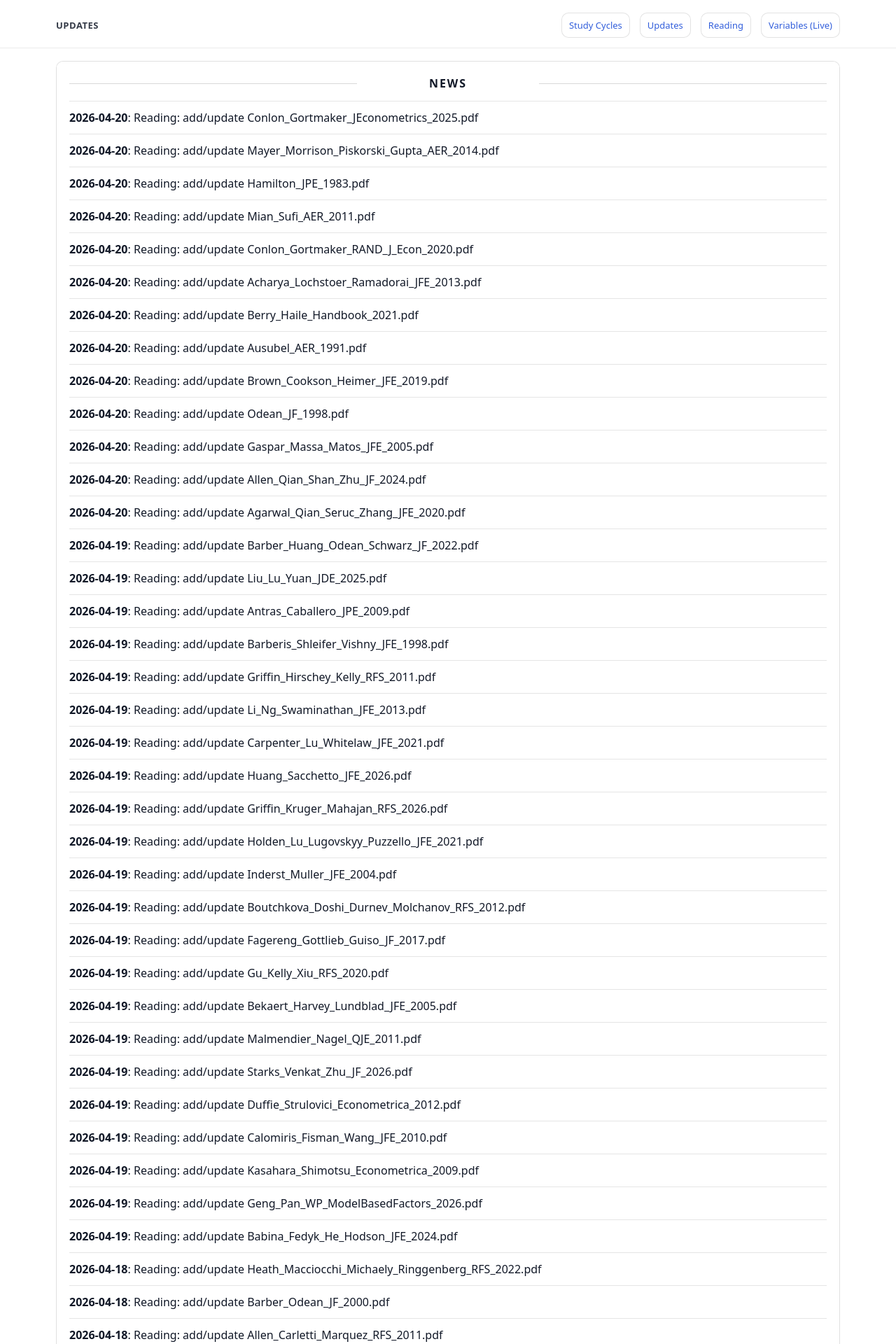
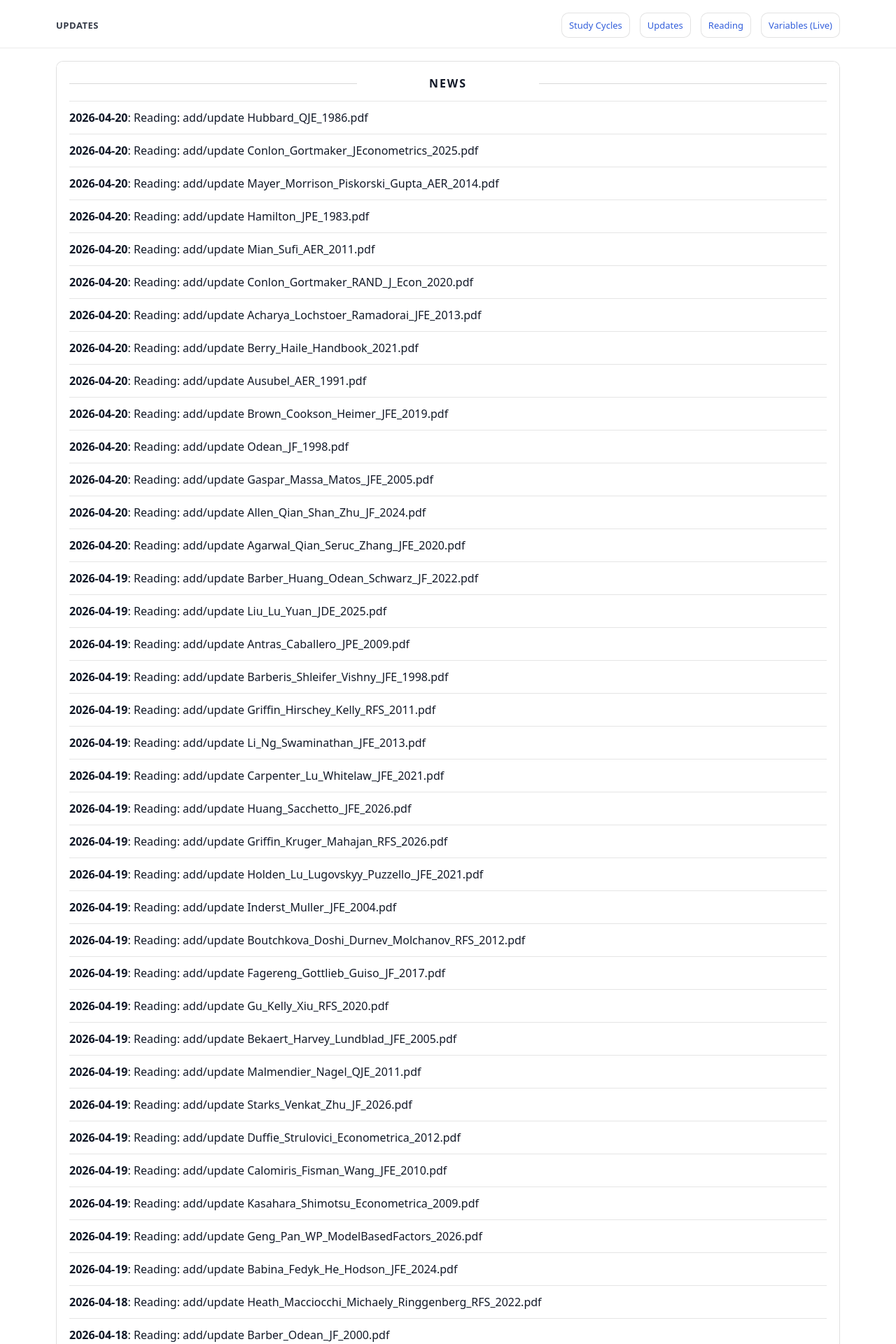
Before and after one commit to yaxinzn/study-archive, a Jekyll site: the page built from updates/index.md, in a window 1280 px wide. Shown: the top 1920 px of the page at 70% size. Built offline with Jekyll 4.4.1, drawn with Linux system fonts in a browser that asks for light colours; some of the changed text lies outside the part shown.

Commit message:
chore: update NEWS feed

```diff
--- a/_data/news.yml
+++ b/_data/news.yml
@@ -1,4 +1,7 @@
 # Auto-generated update history (sorted newest -> oldest). Do not edit manually.
+- ts: "1776683543"
+  date: "2026-04-20"
+  title: "Reading: add/update Hubbard_QJE_1986.pdf"
 - ts: "1776682724"
   date: "2026-04-20"
   title: "Reading: add/update Conlon_Gortmaker_JEconometrics_2025.pdf"
```
